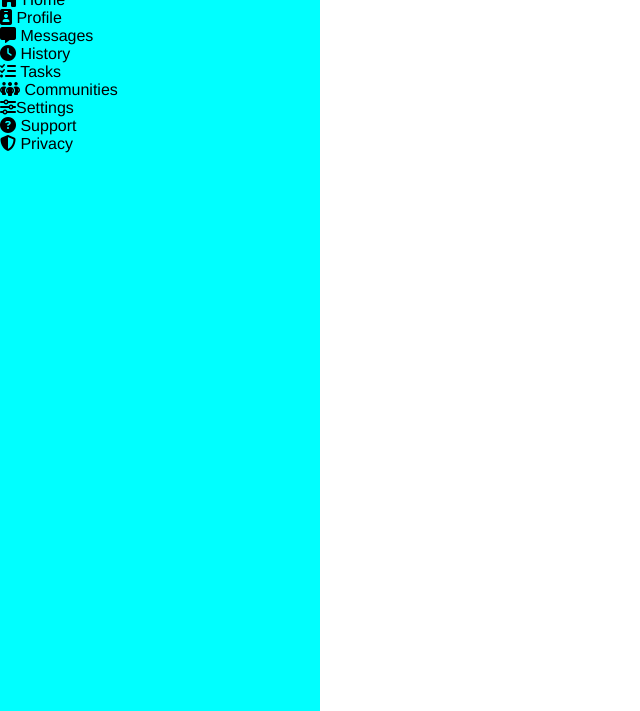
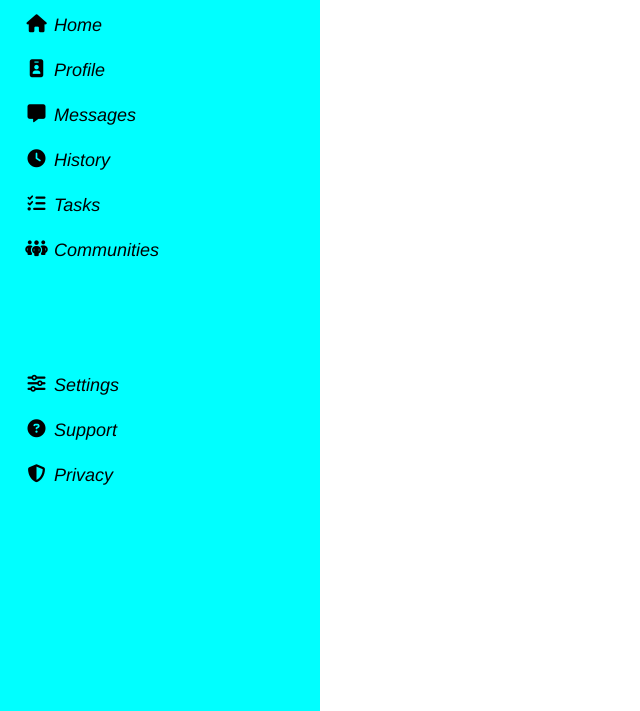
Before and after one commit to BasselMalek/odin-project, a website: page admin-dashboard/index.html in a window 1280 px wide. Shown: the part 89-800 px from the top of the page, without its empty margins (0-640 px from the left). Drawn offline with Linux system fonts and the light colour scheme.

Commit message:
proj(admin-dashboard): sidebar b1.

```diff
--- a/admin-dashboard/index.html
+++ b/admin-dashboard/index.html
@@ -14,17 +14,18 @@
     <div class="main-container">
         <div class="sidebar">
             <h1 class="title"><i class="fa-solid fa-cube"></i> Dashboard</h1>
-            <ul class="sidebar-items">
-                <li class="sidebar-item"><i class="fa-solid fa-house"></i> Home</li>
-                <li class="sidebar-item"><i class="fa-solid fa-id-badge"></i> Profile</li>
-                <li class="sidebar-item"><i class="fa-solid fa-message"></i> Messages</li>
-                <li class="sidebar-item"><i class="fa-solid fa-clock"></i> History</li>
-                <li class="sidebar-item"><i class="fa-solid fa-list-check"></i> Tasks</li>
-                <li class="sidebar-item"><i class="fa-solid fa-people-group"></i> Communities</li>
-                <li class="sidebar-item"><i class="fa-solid fa-sliders"></i>Settings</li>
-                <li class="sidebar-item"><i class="fa-solid fa-circle-question"></i> Support</li>
-                <li class="sidebar-item"><i class="fa-solid fa-shield-halved"></i> Privacy</li>
-            </ul>
+            <div class="sidebar-items">
+                <i class="fa-solid fa-house"></i> <i class="sidebar-titles">Home</i>
+                <i class="fa-solid fa-id-badge"></i> <i class="sidebar-titles">Profile</i>
+                <i class="fa-solid fa-message"></i> <i class="sidebar-titles">Messages</i>
+                <i class="fa-solid fa-clock"></i> <i class="sidebar-titles">History</i>
+                <i class="fa-solid fa-list-check"></i> <i class="sidebar-titles">Tasks</i>
+                <i class="fa-solid fa-people-group"></i> <i class="sidebar-titles">Communities</i>
+                <div class="spacer"></div>
+                <i class="fa-solid fa-sliders"></i><i class="sidebar-titles">Settings</i>
+                <i class="fa-solid fa-circle-question"></i> <i class="sidebar-titles">Support</i>
+                <i class="fa-solid fa-shield-halved"></i> <i class="sidebar-titles">Privacy</i>
+            </div>
         </div>
         <div class="top-space"></div>
         <div class="main-space"></div>
--- a/admin-dashboard/style.css
+++ b/admin-dashboard/style.css
@@ -19,10 +19,28 @@ html {
     background-color: aqua;
     grid-row: 1 / -1;
     grid-column: 1 / 4;
+    padding: 1rem;
+}
+
+.fa-solid {
+    text-align: center;
 }
 
 .sidebar-items {
+    font-size: 18px;
+    display: grid;
+    grid-template-columns: clamp(25px, 15px, 256px) clamp(3rem, 4rem, 6rem);
+    grid-template-rows: repeat(12, minmax(1rem, 1fr));
+    gap: 5px;
+    row-gap: 1.5rem;
     list-style-type: none;
-    margin: 0;
-    padding: 0;
+    padding: 0.5rem;
 }
+.sidebar-titles {
+    grid-column: 2/2;
+}
+
+.spacer {
+    grid-row: 7/9;
+    grid-column: 1/3;
+}
```
